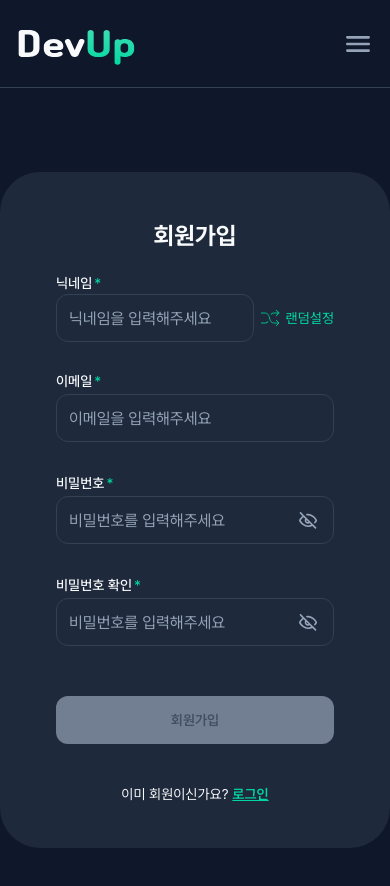
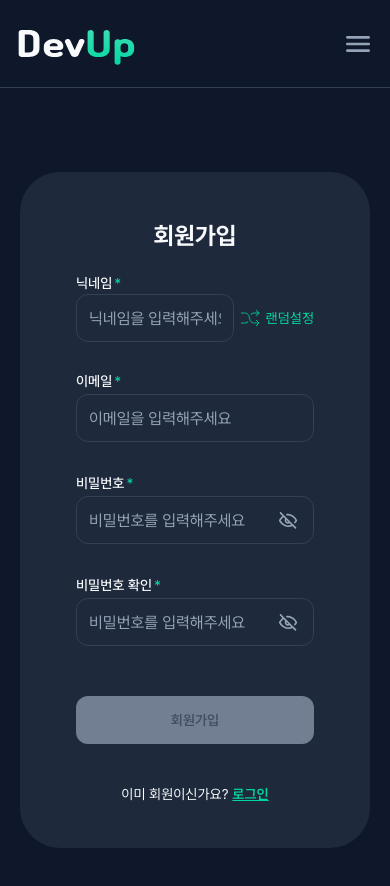
Before and after one commit to Codeit-13-Team-4/4_Frontend, a Next.js app: page /signup in a window 390 px wide. Shown: the top 886 px of the page. Built offline with nearby package versions, Linux system fonts and the light colour scheme; no server answers.

Commit message:
design(auth): 로그인, 회원가입 모바일 여백 추가

```diff
--- a/features/auth/ui/LoginForm.tsx
+++ b/features/auth/ui/LoginForm.tsx
@@ -99,12 +99,15 @@ export default function LoginForm() {
   };
 
   return (
+    <div className="w-full px-5 sm:px-0">
       <div className="flex w-full max-w-142 flex-col items-center gap-2 rounded-[40px] bg-gray-800 px-14 pt-12 pb-11">
         <form
           onSubmit={handleSubmit}
           className="flex w-full max-w-114 flex-col gap-6"
         >
-        <h1 className="text-center text-2xl font-bold text-gray-50">로그인</h1>
+          <h1 className="text-center text-2xl font-bold text-gray-50">
+            로그인
+          </h1>
 
           <FieldGroup className="gap-2">
             <Field>
@@ -151,7 +154,9 @@ export default function LoginForm() {
                   type="button"
                   onClick={() => setShowPassword((prev) => !prev)}
                   className="absolute top-1/2 right-4 -translate-y-1/2"
-                aria-label={showPassword ? "비밀번호 숨기기" : "비밀번호 보기"}
+                  aria-label={
+                    showPassword ? "비밀번호 숨기기" : "비밀번호 보기"
+                  }
                 >
                   <Image
                     src={
@@ -198,5 +203,6 @@ export default function LoginForm() {
           </div>
         </form>
       </div>
+    </div>
   );
 }
--- a/features/auth/ui/SignupForm.tsx
+++ b/features/auth/ui/SignupForm.tsx
@@ -124,6 +124,7 @@ export default function SignupForm() {
     hasError ? "border border-error" : "";
 
   return (
+    <div className="w-full px-5 sm:px-0">
       <div className="my-15 flex w-full max-w-142 flex-col items-center gap-2 rounded-[40px] bg-gray-800 px-14 pt-12 pb-11">
         <form
           onSubmit={handleSubmit}
@@ -216,7 +217,9 @@ export default function SignupForm() {
                   type="button"
                   onClick={() => setShowPassword((prev) => !prev)}
                   className="absolute top-1/2 right-4 -translate-y-1/2"
-                aria-label={showPassword ? "비밀번호 숨기기" : "비밀번호 보기"}
+                  aria-label={
+                    showPassword ? "비밀번호 숨기기" : "비밀번호 보기"
+                  }
                 >
                   <Image
                     src={
@@ -313,5 +316,6 @@ export default function SignupForm() {
           </div>
         </form>
       </div>
+    </div>
   );
 }
```
Lines whose indentation alone changed are shown as unchanged.
